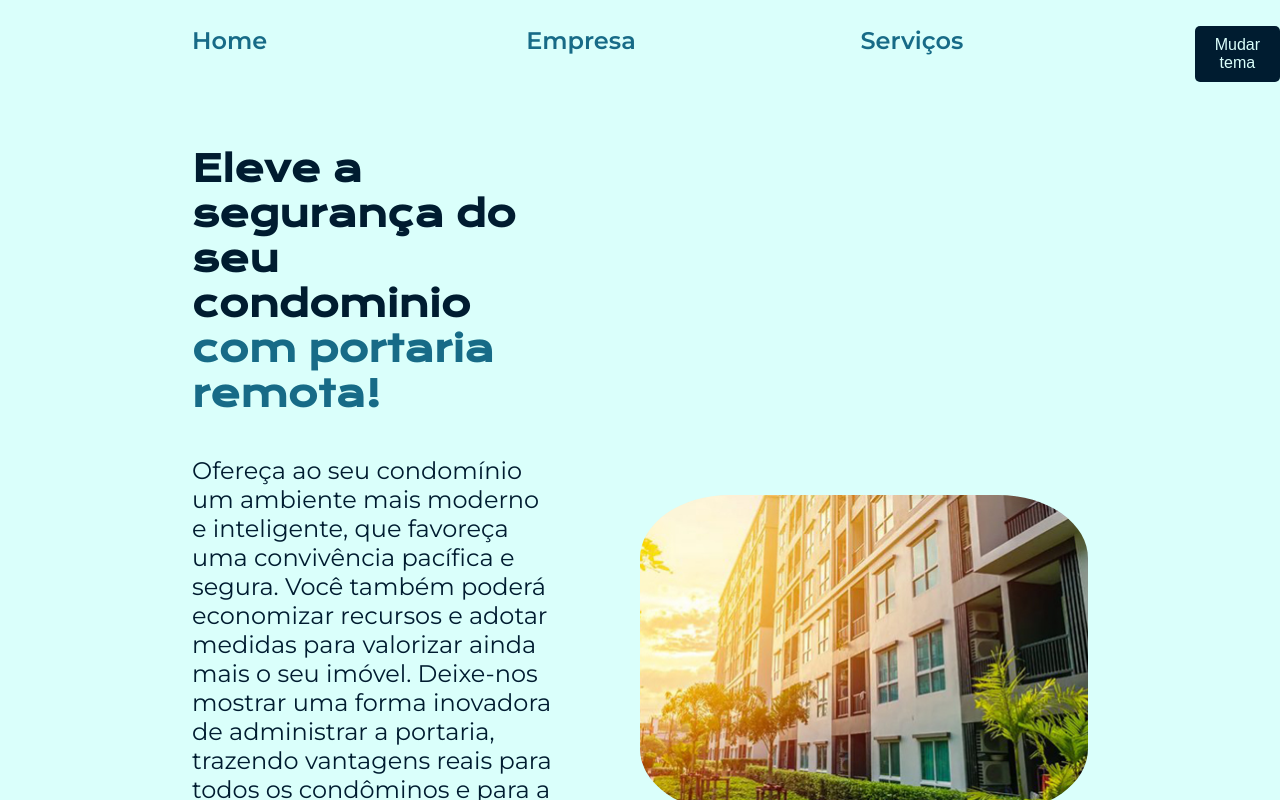
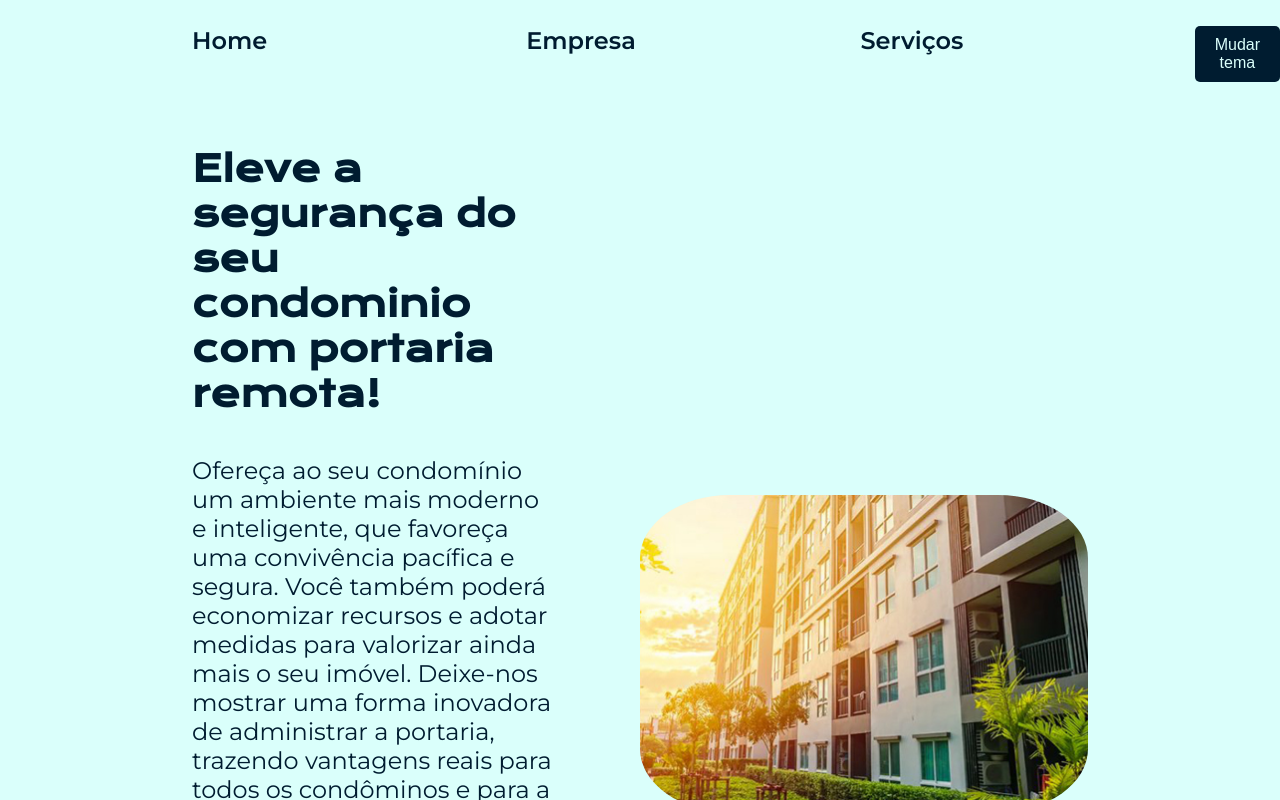
Before and after one commit to iAmNotLins/Projeto-1-modulo, a plain HTML site: page index.html in a window 1280 px wide. Both pictures are taken after a click on the button "Mudar tema". Shown: the top 800 px of the page. Drawn offline with nearby package versions, Linux system fonts and the light colour scheme.

Commit message:
Update style.css

```diff
--- a/style.css
+++ b/style.css
@@ -14,7 +14,7 @@
 body.tema-claro {
     --cor-primaria: #DAFFFB;
     --cor-secundaria: #001C30;
-    --cor-terciaria: #176B87;
+    --cor-terciaria: #001C30;
     --cor-hover: #64CCC5;
     --fonte-primaria: 'Krona One', sans-serif;
     --fonte-secundaria: 'Montserrat', sans-serif;
```
